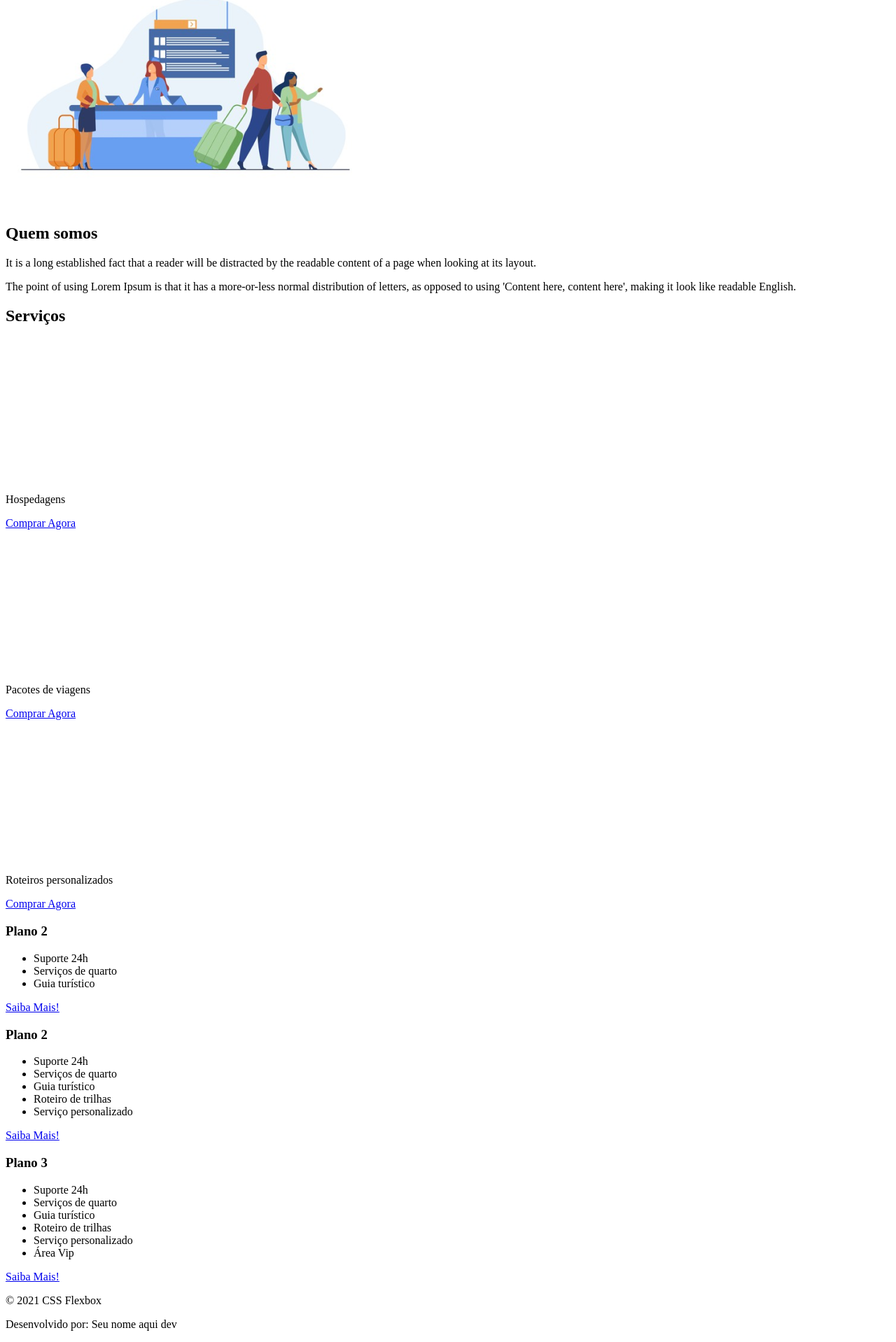
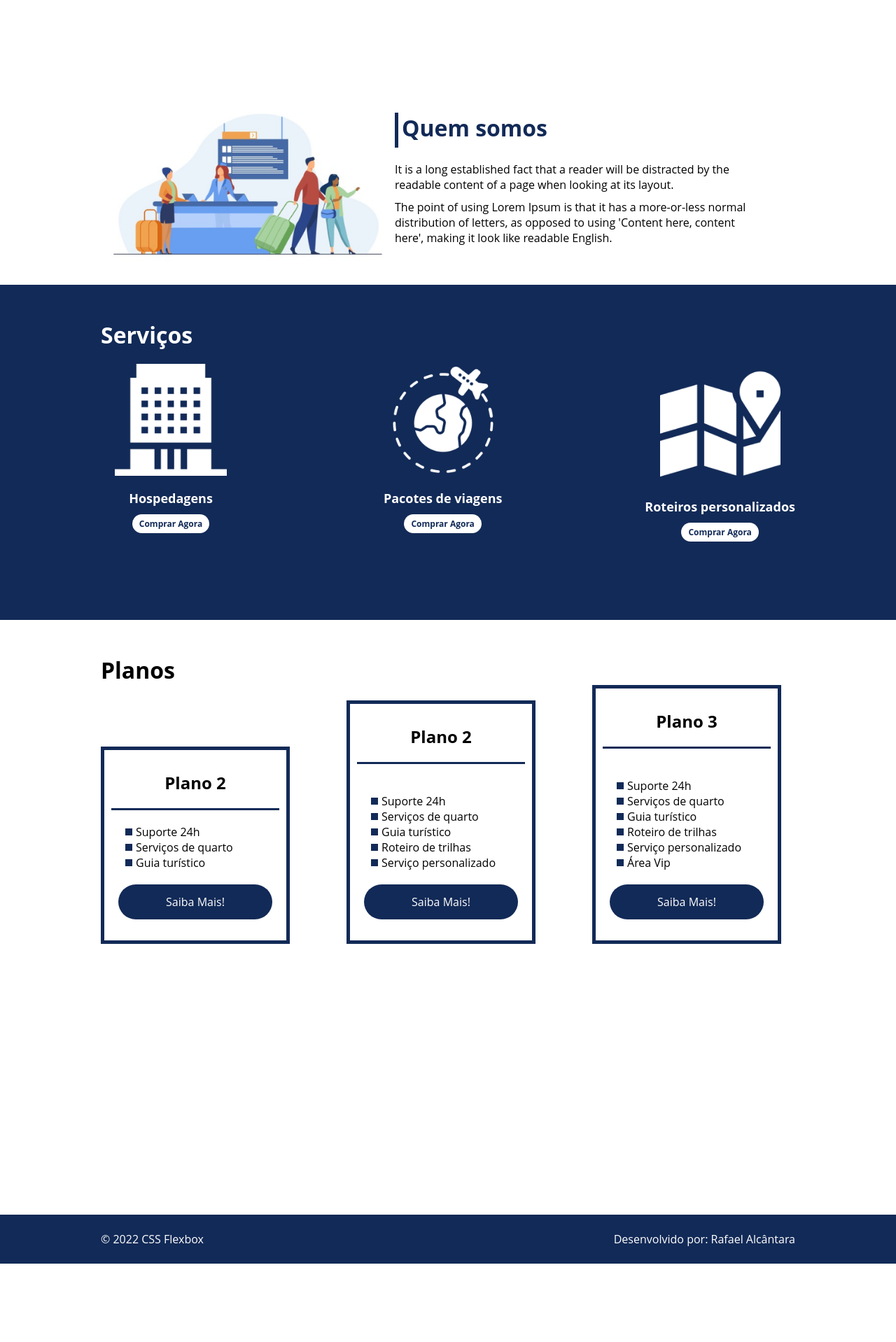
Before and after one commit to rafaelalca/BootCampSantander, a plain HTML site: page projeto-flexbox-dio/flex-projeto/index.html in a window 1280 px wide. Shown: the part 784-2702 px from the top of the page at 70% size. After the commit the page ends 2590 px from the top, so only its background shows below. Drawn offline with Linux system fonts and the light colour scheme.

Commit message:
Aplicando conhecimentos CSS Flexbox
Aprendendo a aplicar o css flexbox, criando uma pagina.

```diff
--- a/projeto-flexbox-dio/flex-projeto/index.html
+++ b/projeto-flexbox-dio/flex-projeto/index.html
@@ -5,22 +5,27 @@
     <meta name="viewport" content="width=device-width, initial-scale=1.0">
     <title>Flex Turismos</title>
     <link rel="stylesheet" href="./style.css">
+    <link rel="preconnect" href="https://fonts.googleapis.com">
+    <link rel="preconnect" href="https://fonts.gstatic.com" crossorigin="">
+
 </head>
 <body>
     <header>
-        <h1>FlexTurismos</h1>
-        <ul>
+        <div class="flex-container menu">
+            <div><h1>FlexTurismos</h1></div>
+            <ul class="list-items">
                 <li><a href="#quem-somos">Quem Somos</a></li>
                 <li><a href="#servicos">Serviços</a></li>
                 <li><a href="#planos">Planos</a></li>
+        </div>
         </ul>
     </header>
 
-    <div>
-        <div>
+    <div class="flex-container apresentacao">
+        <div class="texto-apresentacao">
             <h1>Flex <br>Turismos</h1>
             <p>O melhor serviço para você!</p>
-            <a href="">Saiba Mais!</a>
+            <a href="" class="btn">Saiba Mais!</a>
         </div>
 
         <div>
@@ -28,37 +33,39 @@
         </div>
     </div>
 
-    <div>
-        <div>
-            <img src="./images/1-quem-somos.png" alt="balcão de atendimento">
-        </div>
-
+    <div class="flex-container" id="quem-somos">
         <div>
             <h2>Quem somos</h2>
             <p>It is a long established fact that a reader will be distracted by the readable content of a page when looking at its layout. </p>
             <p>The point of using Lorem Ipsum is that it has a more-or-less normal distribution of letters, as opposed to using 'Content here, content here', making it look like readable English.</p>
         </div>
+
+        <div>
+            <img src="./images/1-quem-somos.png" alt="balcão de atendimento">
         </div>
 
-    <div>
+    </div>
+
+    <div class="container-externo">
+        <div class="flex-container" id="servicos">
             <div>
                 <h2>Serviços</h2>
             </div>
 
-        <div>
-            <div>
+            <div class="list-servicos">
+                <div class="item-servico">
                     <div><img src="./images/icon-2.png" alt="hospedagens"></div>
                     <p>Hospedagens</p>
                     <a href="#">Comprar Agora</a>
                 </div>
 
-            <div>
+                <div class="item-servico">
                     <div><img src="./images/icon-1.png" alt="pacote de viagens"></div>
                     <p>Pacotes de viagens</p>
                     <a href="#">Comprar Agora</a>
                 </div>
 
-            <div>
+                <div class="item-servico">
                     <div><img src="./images/icon-3.png" alt="roteiros personalizados"></div>
                     <p>Roteiros personalizados</p>
                     <a href="#">Comprar Agora</a>
@@ -66,21 +73,26 @@
 
             </div>
         </div>
+    </div>
 
-    <div>
+    <div class="flex-container" id="planos">
 
-        <div>
+        <div><h2>Planos</h2></div>
+
+        <div class="list-planos">
+            <div class="item-plano">
                 <h3>Plano 2</h3>
                 <ul>
                     <li>Suporte 24h</li>
                     <li>Serviços de quarto</li>
                     <li>Guia turístico</li>
                 </ul>
-            <a href="#">Saiba Mais!</a>
+                <a href="#" class="btn">Saiba Mais!</a>
             </div>
 
-        <div>
+            <div class="item-plano">
                 <h3>Plano 2</h3>
+                <br>
                 <ul>
                     <li>Suporte 24h</li>
                     <li>Serviços de quarto</li>
@@ -88,11 +100,12 @@
                     <li>Roteiro de trilhas</li>
                     <li>Serviço personalizado</li>
                 </ul>
-            <a href="#">Saiba Mais!</a>
+                <a href="#" class="btn">Saiba Mais!</a>
             </div>
 
-        <div>
+            <div class="item-plano">
                 <h3>Plano 3</h3>
+                <br>
                 <ul>
                     <li>Suporte 24h</li>
                     <li>Serviços de quarto</li>
@@ -101,13 +114,17 @@
                     <li>Serviço personalizado</li>
                     <li>Área Vip</li>
                 </ul>
-            <a href="#">Saiba Mais!</a>
+                <a href="#" class="btn">Saiba Mais!</a>
+            </div>
         </div>
     </div>
 
     <footer>
-        <p>&copy; 2021 CSS Flexbox</p>
-        <p>Desenvolvido por: Seu nome aqui dev</p>
+        <div class="flex-container footer">
+            <p>&copy; 2022 CSS Flexbox</p>
+            <p>Desenvolvido por: Rafael Alcântara</p>
+        </div>
+
     </footer>
 </body>
 </html>
--- a/projeto-flexbox-dio/flex-projeto/style.css
+++ b/projeto-flexbox-dio/flex-projeto/style.css
@@ -0,0 +1,287 @@
+*{
+    margin: 0;
+    padding: 0;
+    font-family: 'Open Sans', sans-serif;
+}
+
+ul{
+    list-style: none;
+    margin: 0;
+    padding: 0;
+}
+
+ul li a{
+    text-decoration: none;
+}
+
+div img{
+    display: block;
+    width: 100%;
+}
+
+.flex-container{
+    display: flex;
+    max-width: 992px;
+    margin: auto;
+    width: 100%;
+    min-width: 320px;
+}
+header{
+    background-color: #122A57;
+    height: 100px;
+    display: flex;
+    align-items: center;
+    color: #fff;
+}
+
+header .list-items {
+    display: flex;
+    max-width: 260px;
+    width: 100%;
+    justify-content: space-between;
+    align-items: center;
+}
+
+.list-items li a {
+    color: #fff;
+}
+
+
+header .menu{
+    justify-content: space-between;
+}
+.apresentacao{
+    height: 100vh;
+    align-items: center;
+    justify-content: space-between;
+}
+
+.apresentacao .texto-apresentacao{
+    min-height: 200px;
+}
+
+.texto-apresentacao h1{
+    color: #122A57;
+    font-size: 48px;
+    margin-bottom: 10px;
+}
+
+.btn{
+    background-color: #122A57;
+    color: #fff;
+    text-align: center;
+    border-radius: 30px;
+    width: 220px;
+    display: block;
+    text-decoration: none;
+    height: 50px;
+    line-height: 50px;
+    margin-top: 10px;
+    margin-bottom: 10px;
+
+}
+
+#quem-somos{
+    flex-direction: row-reverse;
+    align-items: center;
+    justify-content: space-between;
+}
+
+#quem-somos h2{
+    font-size: 32px;
+    color: #122A57;
+    display: flex;
+    margin-bottom: 20px;
+}
+
+#quem-somos h2::before{
+    content: "";
+    height: 50px;
+    width: 5px;
+    margin-right: 5px;
+    background-color: #122A57;
+    position: relative;
+}
+
+#quem-somos p{
+    margin-bottom: 10px;
+    width: 90%;
+}
+#quem-somos img{
+    min-width: 420px;
+}
+.container-externo{
+    background-color: #122A57;
+    width: 100%;
+}
+
+#servicos{
+    flex-direction: column;
+    padding-top: 50px;
+    padding-bottom: 100px;
+}
+
+#servicos h2{
+    color: #fff;
+    font-size: 32px;
+    margin-bottom: 20px;
+}
+
+.list-servicos{
+    display: flex;
+    justify-content: space-between;
+}
+
+.list-servicos .item-servico{
+    text-align: center;
+}
+
+.item-servico a{
+    width: 220px;
+    background-color: #fff;
+    border-radius: 30px;
+    height: 50px;
+    text-align: center;
+    margin-top: 20px;
+    line-height: 50px;
+    padding: 5px 10px;
+    color: #122A57;
+    font-size: 12px;
+    text-decoration: none;
+    font-weight: 700;
+}
+
+.item-servico p{
+    font-weight: 700;
+    font-size: 18px;
+    color: #fff;
+    margin-top: 20px;
+}
+
+.item-servico img{
+    width: 80%;
+    margin: auto;
+}
+
+#planos{
+    flex-direction: column;
+    min-height: 100vh;
+    padding-top: 50px;
+
+}
+
+#planos h2{
+    font-size: 32px;
+}
+
+.list-planos{
+    display: flex;
+    align-items: flex-end;
+    justify-content: space-between;
+}
+.item-plano{
+    flex: 1;
+    border: 5px solid #122A57;
+    margin-right: 20px;
+    padding: 10px;
+    max-width: 240px;
+}
+
+.item-plano .btn{
+    margin: auto;
+    margin-bottom: 20px;
+}
+
+.item-plano h3{
+    font-size: 24px;
+    display: flex;
+    flex-direction: column;
+    text-align: center;
+    margin-top: 20px;
+}
+
+.item-plano h3::after{
+    content: "";
+    background-color: #122A57;
+    width: 100%;
+    height: 3px;
+    margin-top: 20px;
+    margin-bottom: 10px;
+}
+
+.item-plano ul{
+    padding: 10px 20px;
+    display: flex;
+    flex-direction: column;
+    margin-bottom: 10px;
+}
+
+.item-plano ul li{
+    display: flex;
+    flex-wrap: nowrap;
+    align-items: center;
+}
+
+.item-plano ul li::before{
+    content: "";
+    width: 10px;
+    height: 10px;
+    background-color: #122A57;
+    margin-right: 5px;
+}
+
+footer{
+    background-color: #122A57;
+    height: 70px;
+    display: flex;
+    align-items: center;
+}
+
+footer .footer{
+    justify-content: space-between;
+    color: #fff;
+}
+/* mobile */
+@media(max-width:992px){
+    .flex-container{
+        flex-direction: column;
+    }
+
+    .apresentacao{
+        flex-direction: column-reverse;
+    }
+
+    .apresentacao .texto-apresentacao{
+        width: 100%;
+    }
+    #quem-somos{
+        flex-direction: column-reverse;
+    }
+
+    #quem-somos img{
+        min-width: 320px;
+        margin: auto;
+    }
+
+    .list-servicos{
+        flex-direction: column;
+    }
+
+    .item-servico img{
+        width: 50%;
+        margin: auto;
+    }
+
+    .list-planos{
+        flex-direction: column;
+        align-items: flex-start;
+        margin-bottom: 20px;
+    }
+
+    .list-planos .item-plano{
+        max-width: 90%;
+        margin: auto;
+        width: 100%;
+        margin-bottom: 20px;
+    }
+}
```
Lines whose indentation alone changed are shown as unchanged.
